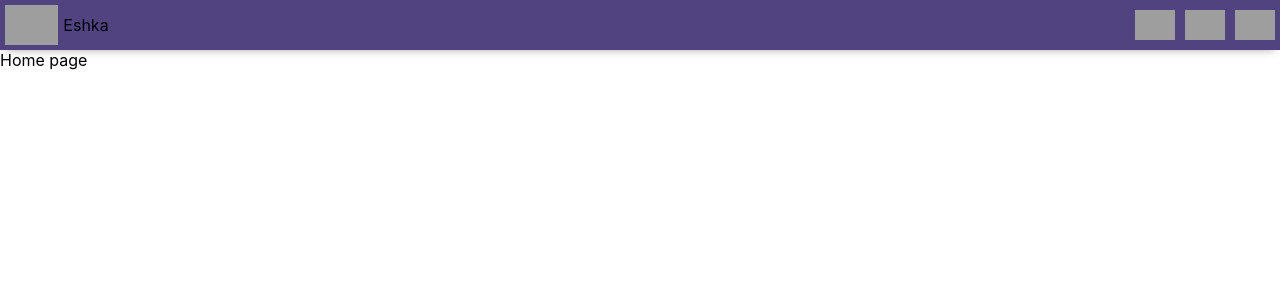
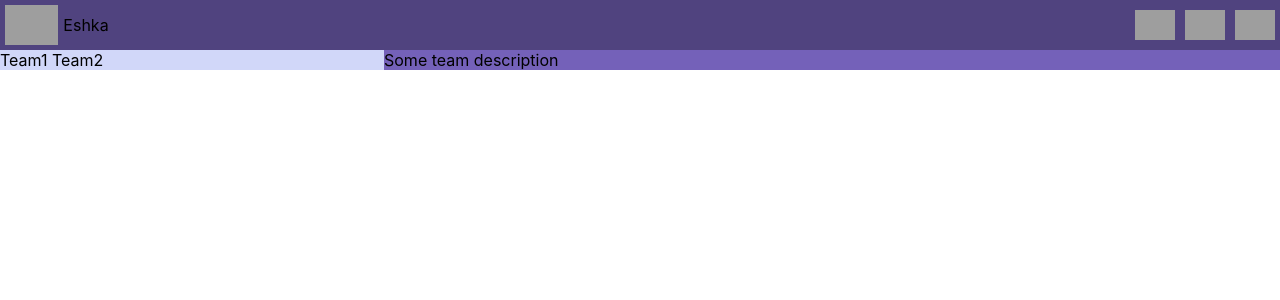
Before and after one commit to TheBestTvarynka/eshka, a React (Create React App) app in the folder frontend/: page /home in a window 1280 px wide. Shown: the top 300 px of the page. Built offline with nearby package versions, Linux system fonts and the light colour scheme; grey boxes are pictures that could not be loaded.

Commit message:
added MainPage container; added raw Team and TeamsList container

```diff
--- /dev/null
+++ b/frontend/src/components/Team/index.tsx
@@ -0,0 +1,12 @@
+import React from 'react';
+import styles from './styles.module.sass';
+
+const Team = () => {
+  return (
+    <div className={styles.team}>
+      Some team description
+    </div>
+  );
+}
+
+export default Team;
--- /dev/null
+++ b/frontend/src/components/Team/styles.module.sass
@@ -0,0 +1,4 @@
+
+.team
+  width: 100%
+  background: #7461b9
--- /dev/null
+++ b/frontend/src/components/TeamsList/index.tsx
@@ -0,0 +1,13 @@
+import React from 'react';
+import styles from './styles.module.sass';
+
+const TeamsList = () => {
+  return (
+    <div className={styles.teams}>
+      Team1
+      Team2
+    </div>
+  );
+}
+
+export default TeamsList;
--- /dev/null
+++ b/frontend/src/components/TeamsList/styles.module.sass
@@ -0,0 +1,4 @@
+
+.teams
+  width: 100%
+  background: #d1d7f9
--- /dev/null
+++ b/frontend/src/containers/MainPage/index.tsx
@@ -0,0 +1,15 @@
+import React from 'react';
+import TeamsList from '../../components/TeamsList';
+import Team from '../../components/Team';
+import styles from './styles.module.sass';
+
+const MainPage = () => {
+  return (
+    <div className={styles.main_page}>
+      <TeamsList />
+      <Team />
+    </div>
+  );
+}
+
+export default MainPage;
--- /dev/null
+++ b/frontend/src/containers/MainPage/styles.module.sass
@@ -0,0 +1,5 @@
+
+.main_page
+  display: grid
+  grid-gap: 0
+  grid-template-columns: 30% 70%
--- a/frontend/src/containers/Routing/index.tsx
+++ b/frontend/src/containers/Routing/index.tsx
@@ -1,6 +1,7 @@
 import React, { FC } from 'react';
 import { Route, Switch } from 'react-router-dom';
 import PrivateRoute from '../PrivateRoute';
+import MainPage from '../MainPage';
 
 const Routing: FC = () => {
 
@@ -8,7 +9,7 @@ const Routing: FC = () => {
     <div>
       <Switch>
         <PrivateRoute exact path="/" component={() => <span>Landing page</span>} />
-        <PrivateRoute exact path="/home" component={() => <span>Home page</span>} />
+        <PrivateRoute exact path="/home" component={MainPage} />
         <Route path="/*" component={() => <span>Error</span>} />
       </Switch>
     </div>
```
